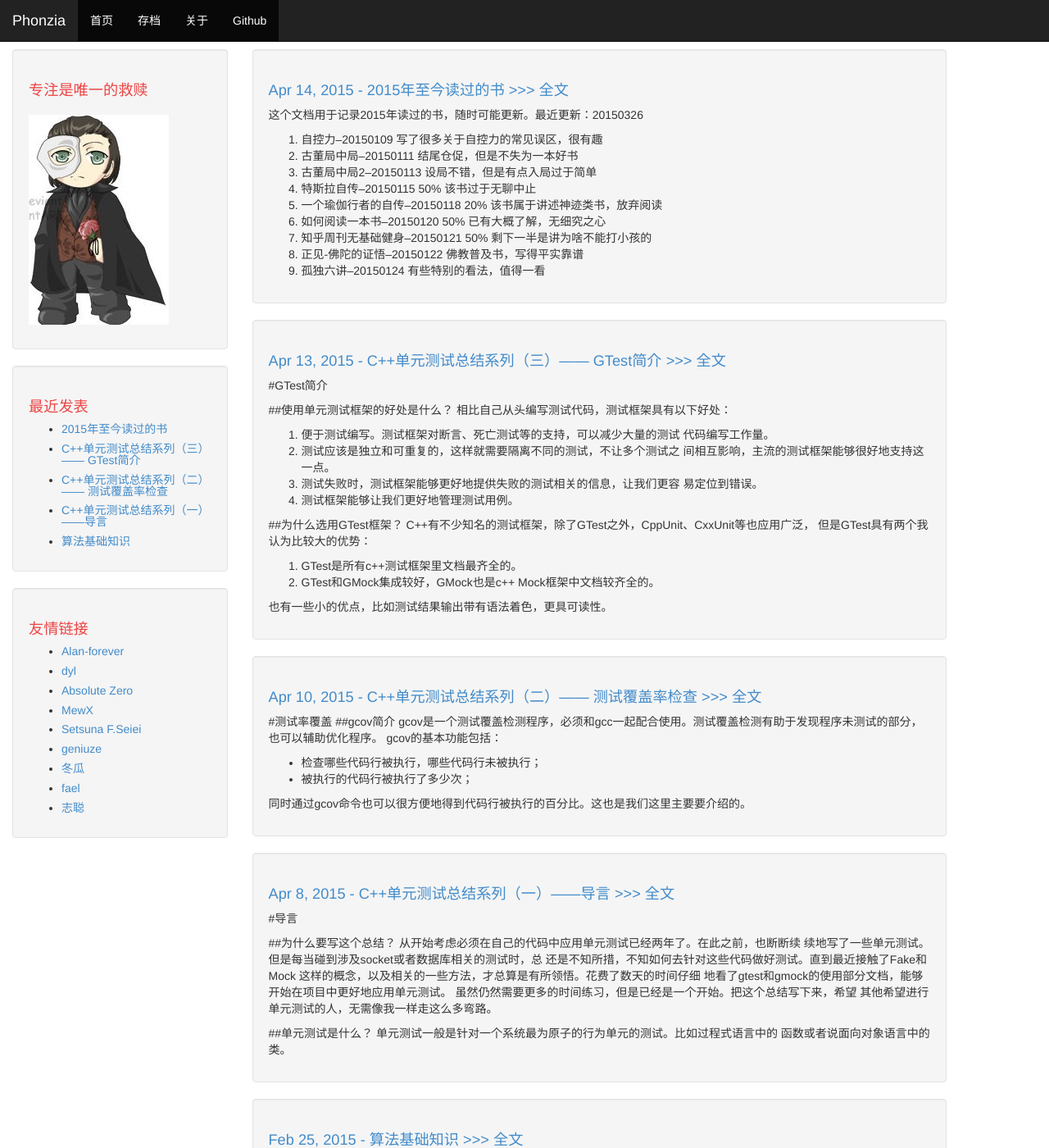
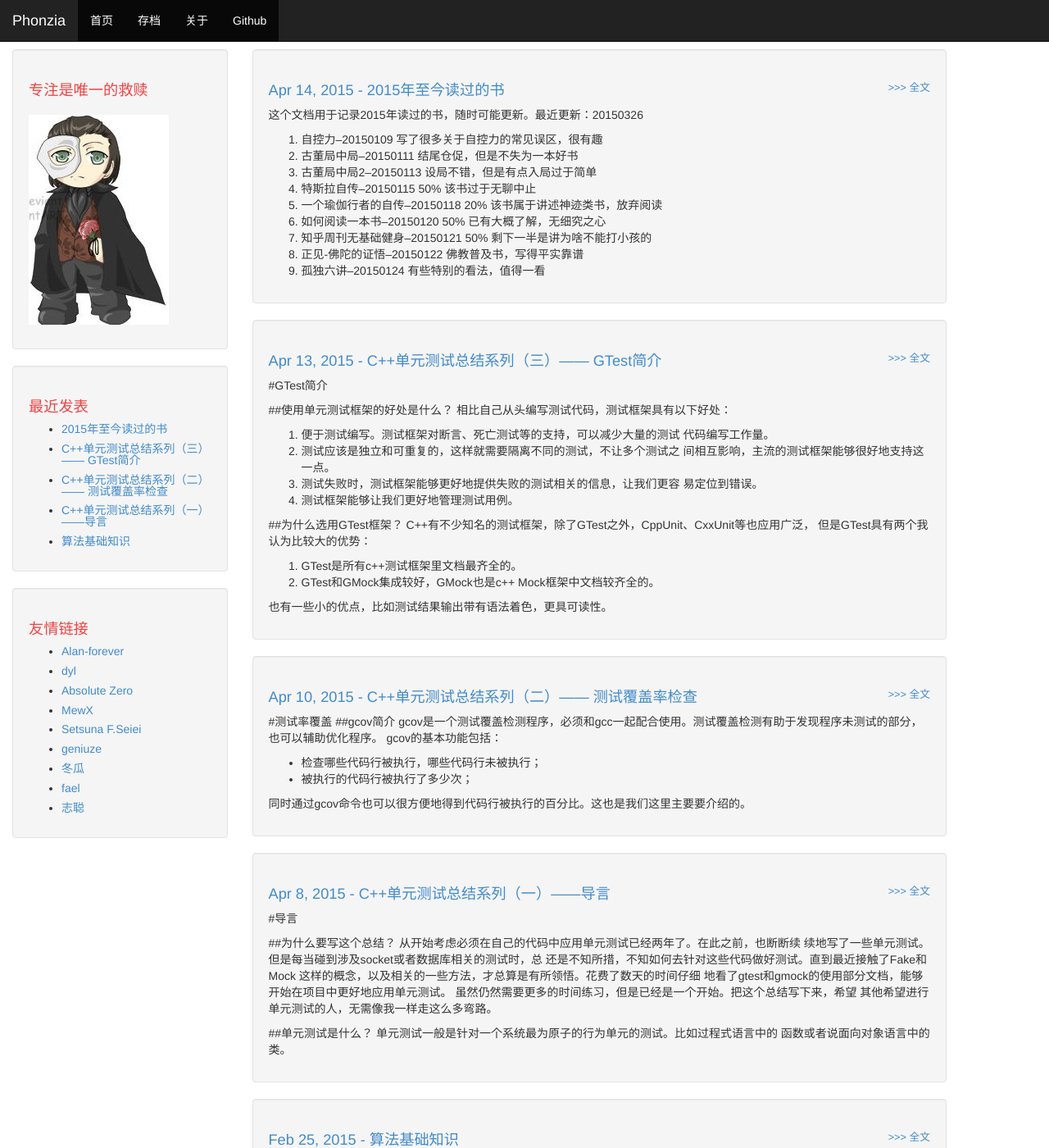
Before and after one commit to phonzia/old_blog, a Jekyll site: the page built from index.html, in a window 1280 px wide and 1400 px high. Shown: the whole window at 82% size. Built offline with Jekyll 4.4.1, drawn with Linux system fonts in a browser that asks for light colours; Markdown is read by kramdown in place of the engine named in the settings.

Commit message:
change css

```diff
--- a/css/theme.css
+++ b/css/theme.css
@@ -54,3 +54,8 @@ body {
 .author a {
     color: #ee4444;
 }
+
+.whole_content {
+    font-size:0.7em;
+    float:right;
+}
```
